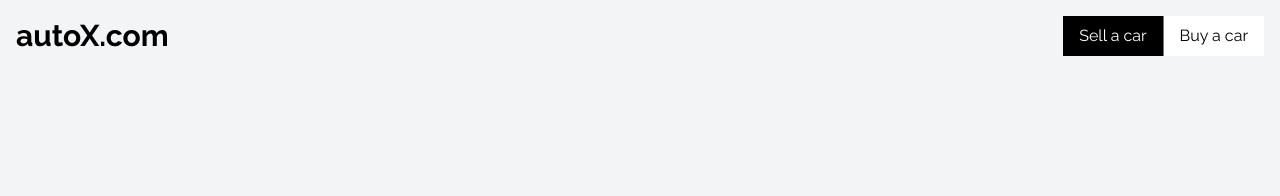
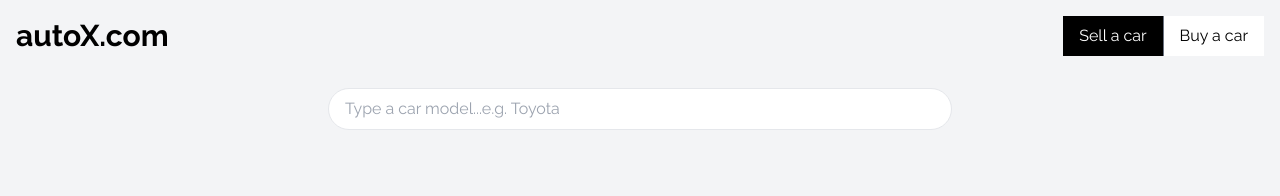
Before and after one commit to lumasia07/auto-x-com, a Next.js app: page / in a window 1280 px wide. Shown: the top 196 px of the page. Built offline with nearby package versions, Linux system fonts and the light colour scheme.

Commit message:
search bar

```diff
--- a/app/page.js
+++ b/app/page.js
@@ -20,8 +20,12 @@ export default function Page() {
             </ul>
           </div>
         </div>
-        <div>
-          {/* Other content */}
+        <div className='flex justify-center p-4'>
+          <input
+            type='search'
+            placeholder='Type a car model...e.g. Toyota'
+            className='w-1/2 px-4 py-2 border rounded-full focus:outline-none focus:ring-1 focus:ring-gray-900'
+          />
         </div>
       </div>
     );
```
